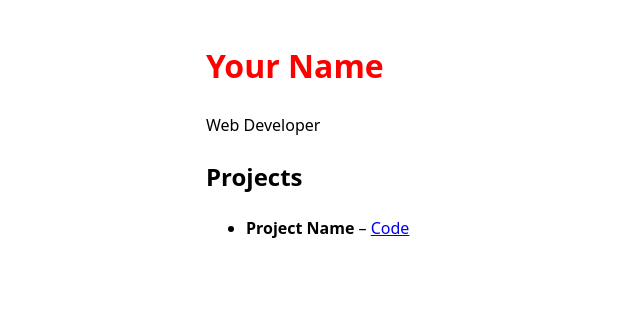
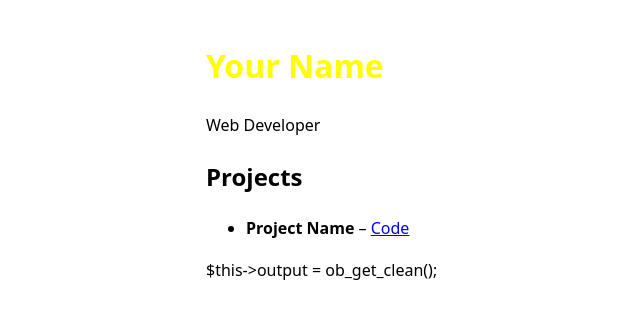
Before and after one commit to Biswajitbala88/Biswajitbala88.github.io, a plain HTML site: page index.html in a window 1280 px wide. Shown: the whole page, without its empty margins (34-674 px from the left). Drawn offline with Linux system fonts and the light colour scheme.

Commit message:
feat: added yellow head

```diff
--- a/index.html
+++ b/index.html
@@ -1,12 +1,14 @@
 <!DOCTYPE html>
 <html lang="en">
+
 <head>
     <meta charset="UTF-8">
     <title>Your Name | Web Developer</title>
     <link rel="stylesheet" href="style.css">
 </head>
+
 <body>
-    <h1>Your Name</h1>
+    <h1 class="header">Your Name</h1>
     <p>Web Developer</p>
 
     <section>
@@ -21,4 +23,7 @@
 
     <script src="script.js"></script>
 </body>
+
 </html>
+
+$this->output = ob_get_clean();
--- a/style.css
+++ b/style.css
@@ -5,6 +5,6 @@ body {
     line-height: 1.6;
 }
 
-h1{
-    color: #f00;
+.header {
+    color: #ff0;
 }
```
